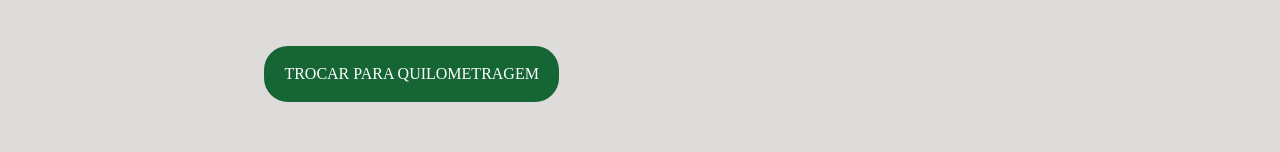
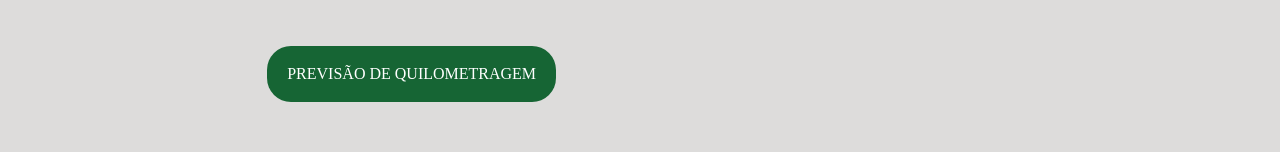
Before and after one commit to Alice-Lummen/gs-2-2024, a Next.js app: page /bateria in a window 1280 px wide. Shown: the part 456-608 px from the top of the page. Built offline with nearby package versions, Linux system fonts and the light colour scheme.

Commit message:
Rev de km

```diff
--- a/src/app/bateria/page.tsx
+++ b/src/app/bateria/page.tsx
@@ -11,7 +11,7 @@ export default function Bateria() {
             <div className="flex flex-col mt-20 w-[70%] justify-evenly items-center h-[85vh]">
                 <h3 className="text-2xl">Sua bateria atual:</h3>
                 <h4 className="text-9xl" style={{color: "var(--cinza-base)", fontWeight: 700}}>40%</h4>
-                <button className="p-5 bg-green-800 rounded-3xl text-white hover:bg-green-700">TROCAR PARA QUILOMETRAGEM</button>
+                <button className="p-5 bg-green-800 rounded-3xl text-white hover:bg-green-700">PREVISÃO DE QUILOMETRAGEM</button>
                 <Link className="text-xl underline hover:cursor-pointer" href="#btnHabilita">Habilitar ChangeGO</Link>
             </div>
         <div>
```
